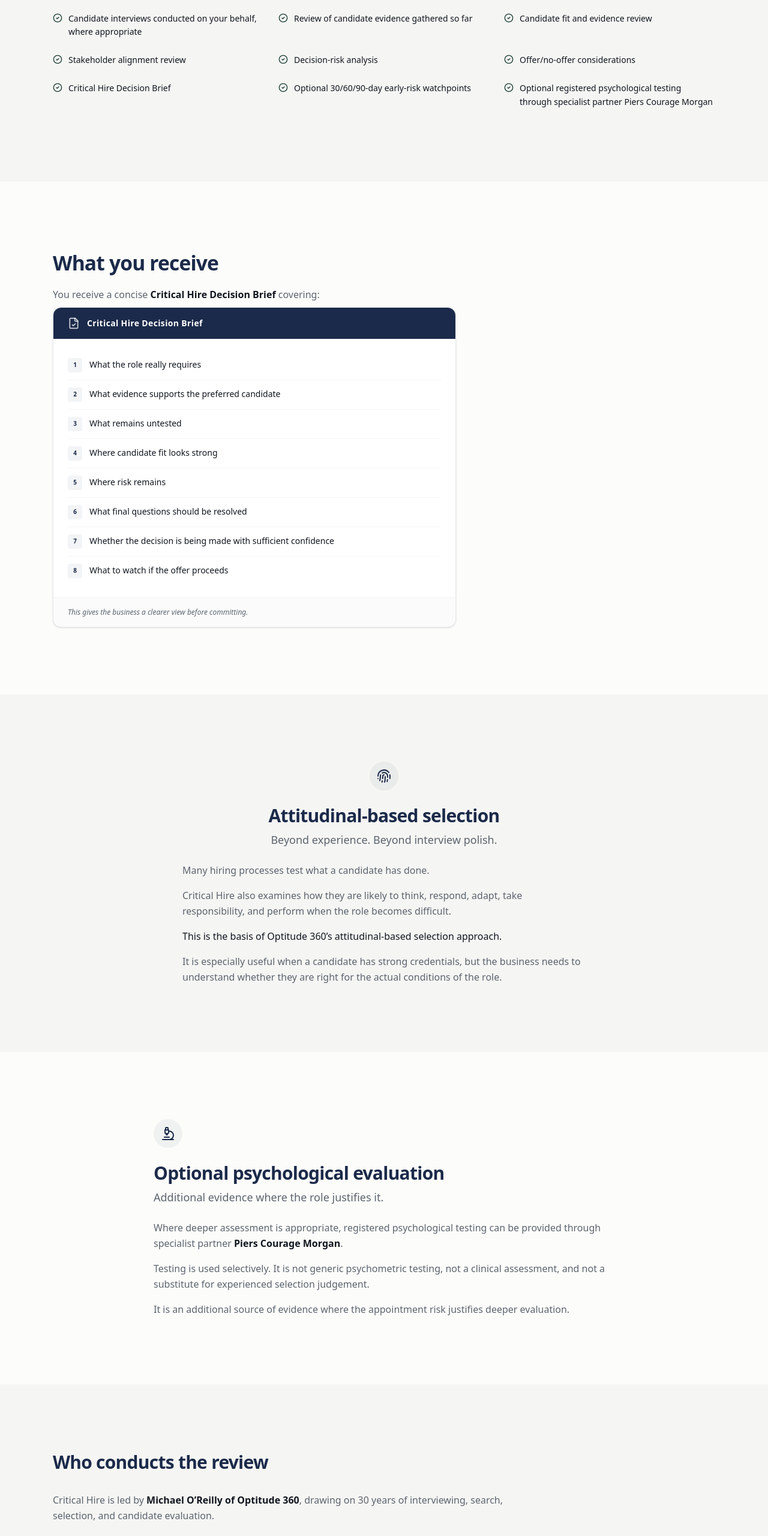
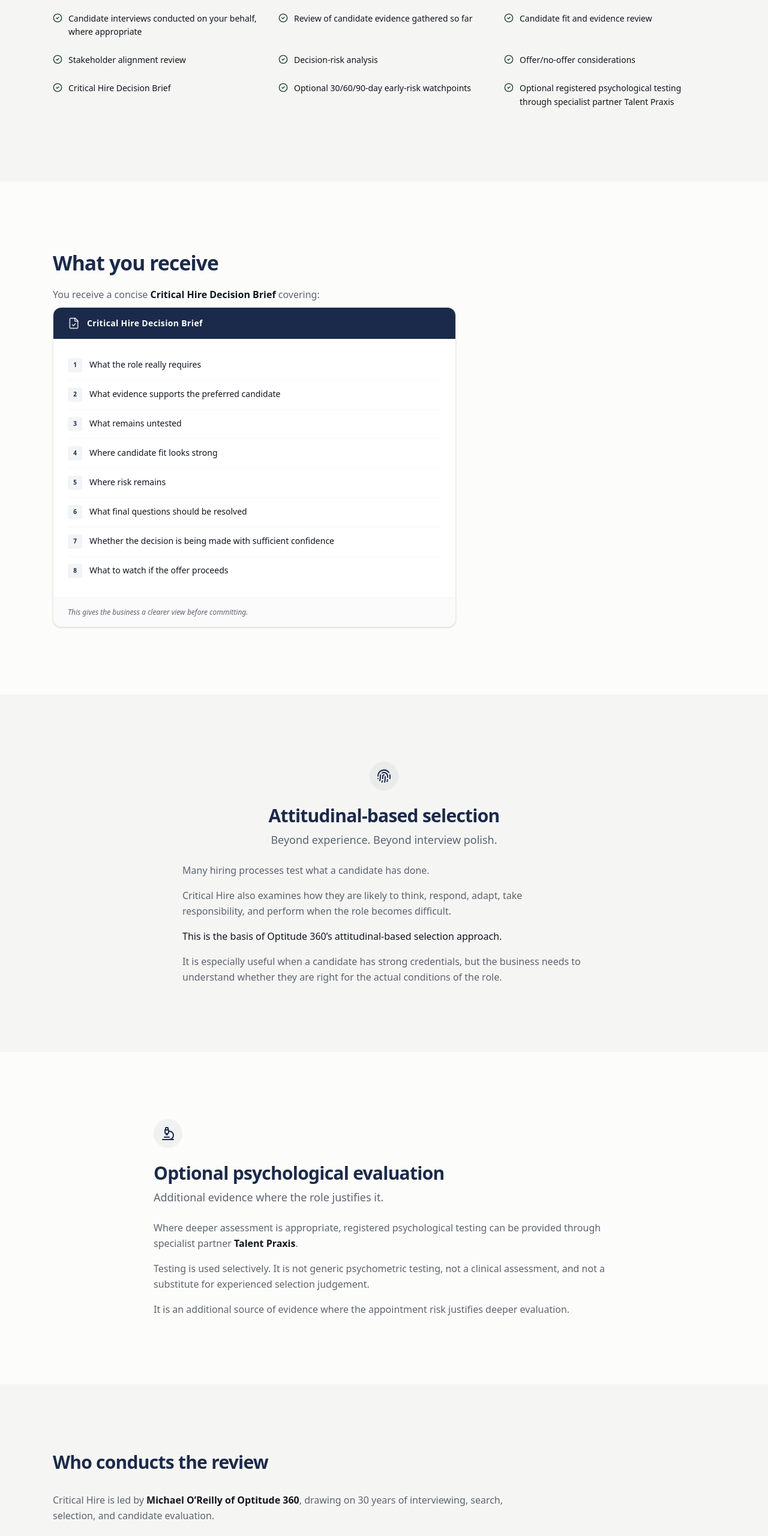
Before and after one commit to Optitude-AI/critical-hire, a Next.js app: page / in a window 1280 px wide. Shown: the part 4480-7041 px from the top of the page at 60% size. Built offline with nearby package versions, Linux system fonts and the light colour scheme.

Commit message:
ed972632-71a7-476c-a202-1774e874520d

```diff
--- a/src/app/layout.tsx
+++ b/src/app/layout.tsx
@@ -32,7 +32,7 @@ export const metadata: Metadata = {
     "UK SME hiring",
     "Optitude 360",
     "Executive Search Psychology",
-    "Piers Courage Morgan",
+    "Talent Praxis",
   ],
   authors: [{ name: "Optitude 360" }],
   openGraph: {
--- a/src/app/page.tsx
+++ b/src/app/page.tsx
@@ -584,7 +584,7 @@ function IncludedSection() {
     'Offer/no-offer considerations',
     'Critical Hire Decision Brief',
     'Optional 30/60/90-day early-risk watchpoints',
-    'Optional registered psychological testing through specialist partner Piers Courage Morgan',
+    'Optional registered psychological testing through specialist partner Talent Praxis',
   ]
 
   return (
@@ -753,7 +753,7 @@ function PsychologicalSection() {
               <p>
                 Where deeper assessment is appropriate, registered psychological
                 testing can be provided through specialist partner{' '}
-                <strong className="text-foreground">Piers Courage Morgan</strong>.
+                <strong className="text-foreground">Talent Praxis</strong>.
               </p>
               <p>
                 Testing is used selectively. It is not generic psychometric
@@ -801,7 +801,7 @@ function WhoConductsSection() {
             <p>
               Where useful, optional registered psychological testing can be
               provided through specialist partner{' '}
-              <strong className="text-foreground">Piers Courage Morgan</strong>.
+              <strong className="text-foreground">Talent Praxis</strong>.
             </p>
             <p>
               Testing is used selectively. It is an additional source of
@@ -842,7 +842,7 @@ function WhoConductsSection() {
                 Optional psychological testing
               </h3>
               <p className="text-xs text-muted-foreground">
-                Through Piers Courage Morgan
+                Through Talent Praxis
               </p>
             </div>
           </div>
@@ -1123,7 +1123,7 @@ function FAQSection() {
     },
     {
       q: 'Is psychological testing included?',
-      a: 'Psychological testing is optional. Where appropriate, registered psychological testing can be provided through specialist partner Piers Courage Morgan. It is used as an additional source of evidence, not as a standalone decision tool.',
+      a: 'Psychological testing is optional. Where appropriate, registered psychological testing can be provided through specialist partner Talent Praxis. It is used as an additional source of evidence, not as a standalone decision tool.',
     },
     {
       q: 'How quickly can this be done?',
```
